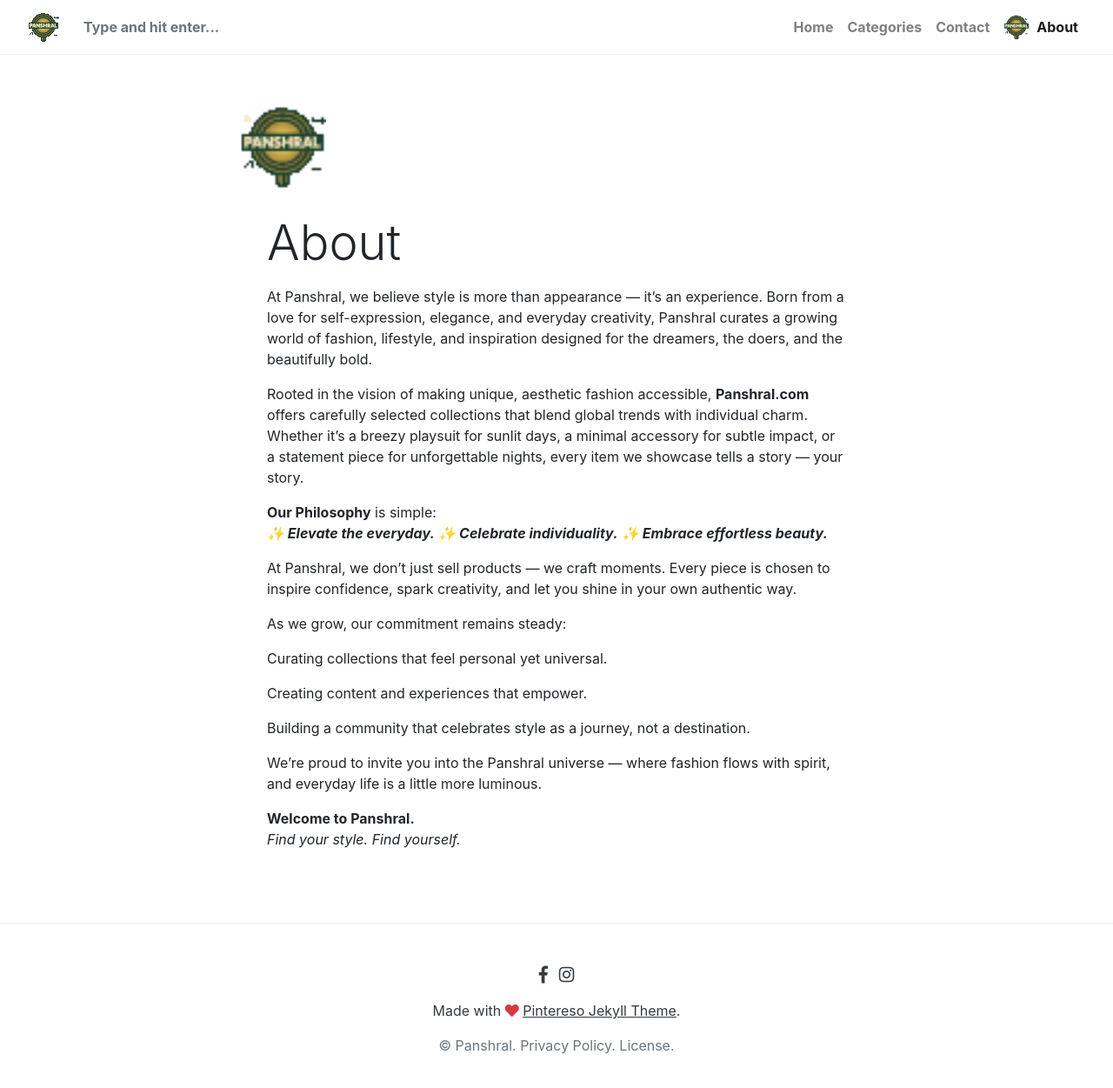
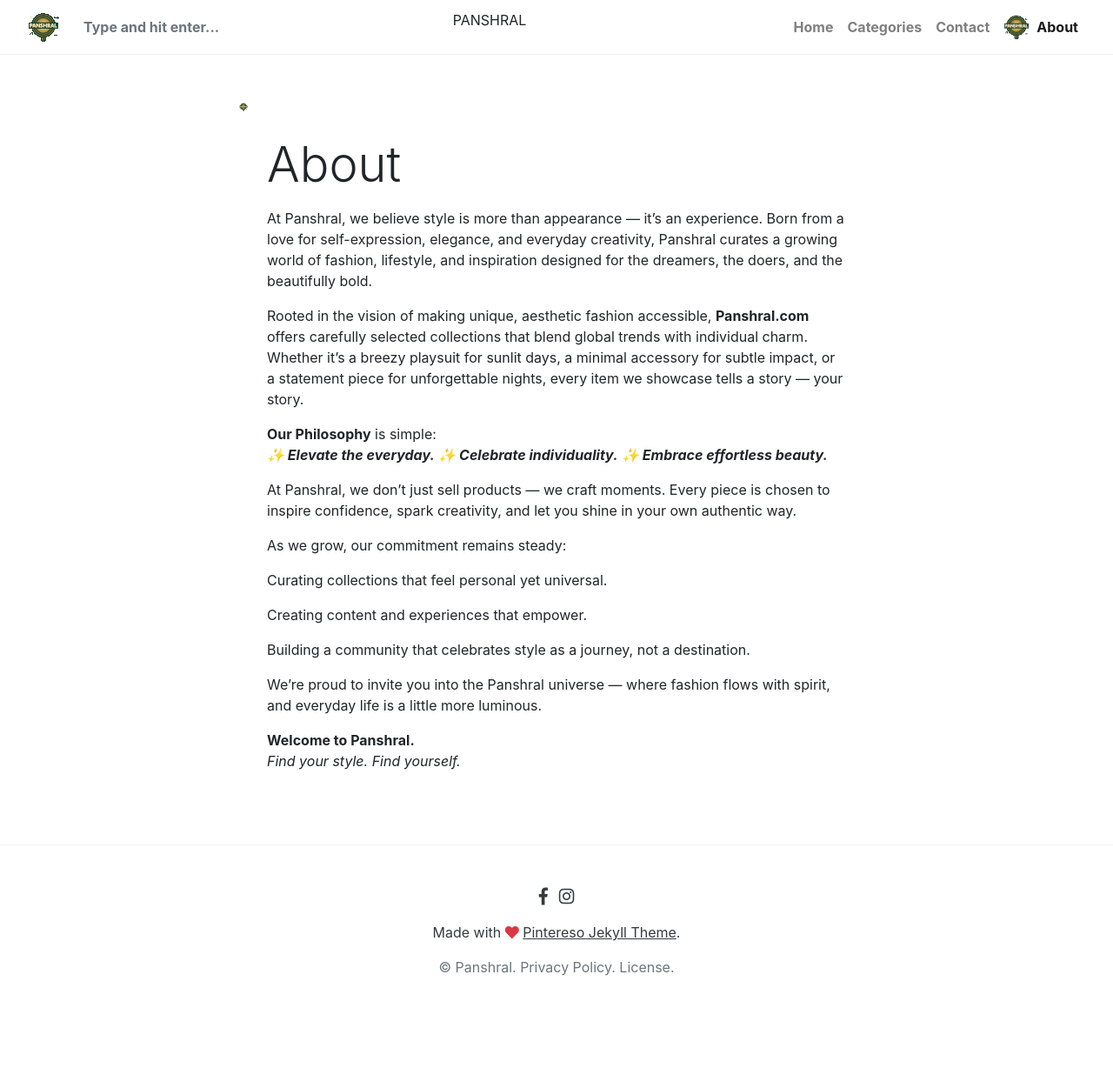
Before and after one commit to Panshral/Panshral.github.io, a Jekyll site: the page built from _pages/about.md, in a window 1280 px wide and 1278 px high. Shown: the top 1251 px of the window at 87% size. Built offline with Jekyll 4.4.1, drawn with Linux system fonts in a browser that asks for light colours; nearby versions of some CDN libraries; library files that are not in the unit come from our copies; comment, search, counter and statistics services are not loaded.

Commit message:
Chages to about page #5

```diff
--- a/_layouts/default.html
+++ b/_layouts/default.html
@@ -28,6 +28,11 @@
     	<ul class="navbar-nav mr-auto align-items-center">
             {% include search-lunr.html %}
     	</ul>
+
+      <ul class="navbar-nav mr-auto align-items-center">
+        <p>PANSHRAL</p>
+      </ul>
+
     	<ul class="navbar-nav ml-auto align-items-center">
     		{% include menu-header.html %}
     	</ul>
--- a/assets/css/theme.css
+++ b/assets/css/theme.css
@@ -512,9 +512,9 @@
 
 
 .card-img-top {
-  max-width: 100px;
-  height: 100px;
+  max-width: 10px;
+  height: 10px;
   align-content: center;
-
-  border-radius: 8px; /* optional, soft rounded corners */
+  object-fit: scale-down; /* optional, makes it look more polished */
+  border-radius: 5px; /* optional, soft rounded corners */
 }
```
